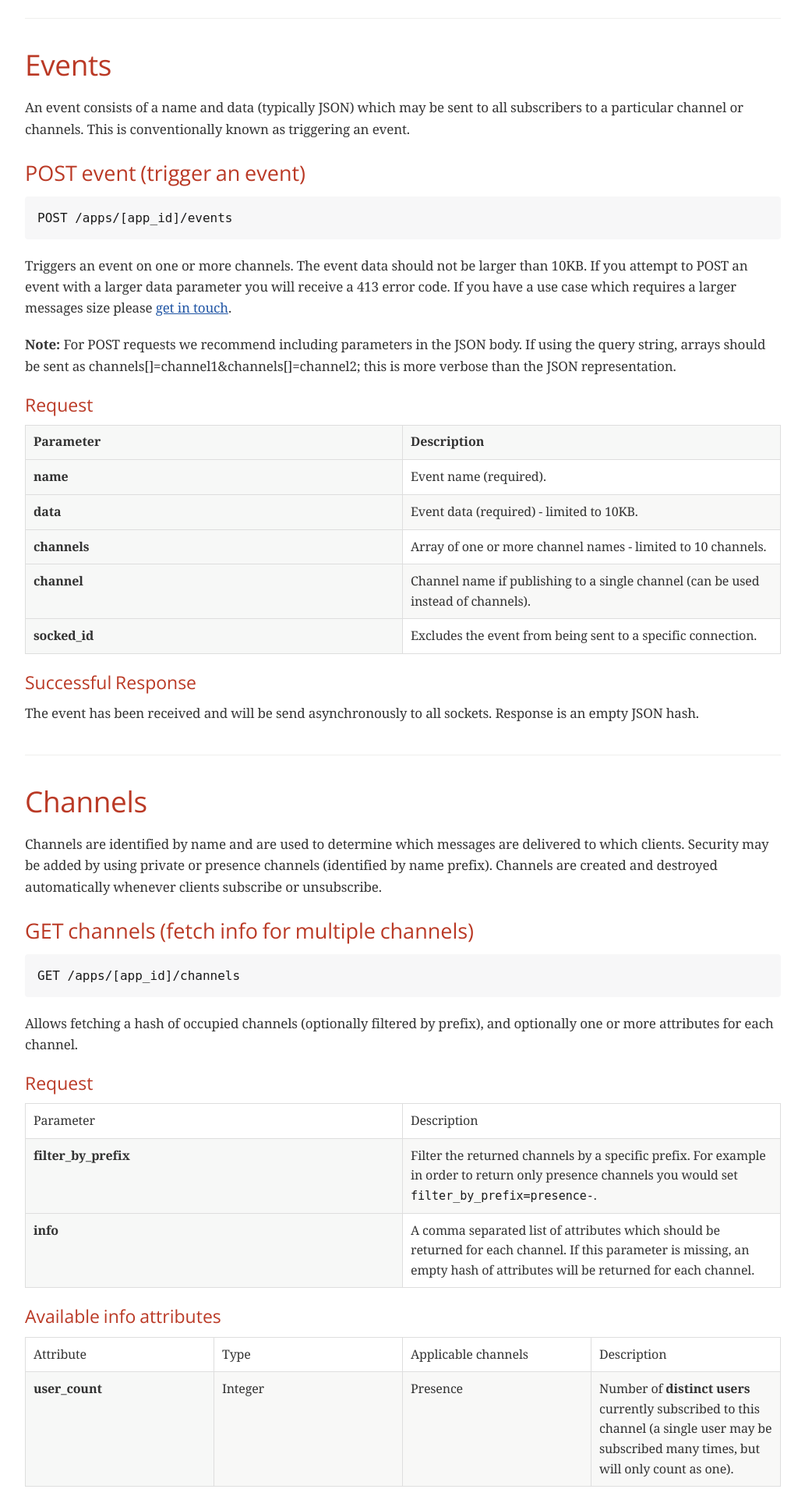
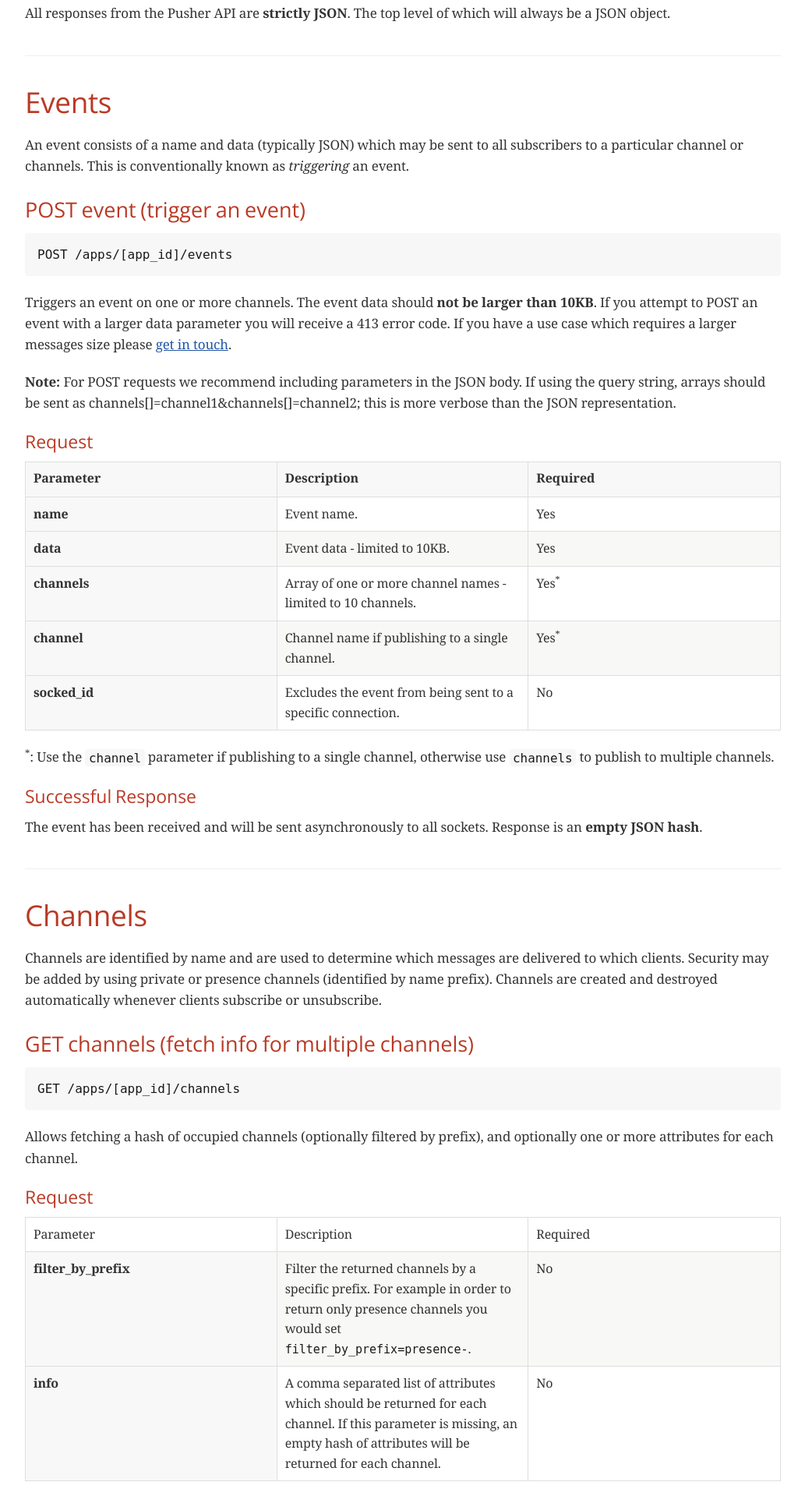
Before and after one commit to pusher/pusher-http-api-reference, a plain HTML site: page http_api.html in a window 1280 px wide. Shown: the part 1091-3001 px from the top of the page at 78% size, without its empty margins (123-1156 px from the left). Drawn offline with nearby package versions, Linux system fonts and the light colour scheme; a web font is replaced by a local one.

Commit message:
Added a required column to parameter tables, other small fixes

```diff
--- a/http_api.html
+++ b/http_api.html
@@ -495,13 +495,16 @@
 <div class="paragraph">
 <p>Other status codes are documented under the appropriate APIs.</p>
 </div>
+<div class="paragraph">
+<p>All responses from the Pusher API are <strong>strictly JSON</strong>. The top level of which will always be a JSON object.</p>
+</div>
 </div>
 </div>
 <div class="sect1">
 <h2 id="events">Events</h2>
 <div class="sectionbody">
 <div class="paragraph">
-<p>An event consists of a name and data (typically JSON) which may be sent to all subscribers to a particular channel or channels. This is conventionally known as triggering an event.</p>
+<p>An event consists of a name and data (typically JSON) which may be sent to all subscribers to a particular channel or channels. This is conventionally known as <em>triggering</em> an event.</p>
 </div>
 <div class="sect2">
 <h3 id="post-event-trigger-an-event">POST event (trigger an event)</h3>
@@ -512,7 +515,7 @@
 </div>
 <div class="paragraph">
 <p>Triggers an event on one or more channels.
-The event data should not be larger than 10KB. If you attempt to POST an event with a larger data parameter you will receive a 413 error code. If you have a use case which requires a larger messages size please <a href="https://support.pusher.com">get in touch</a>.</p>
+The event data should <strong>not be larger than 10KB</strong>. If you attempt to POST an event with a larger data parameter you will receive a 413 error code. If you have a use case which requires a larger messages size please <a href="https://support.pusher.com">get in touch</a>.</p>
 </div>
 <div class="paragraph">
 <p><strong>Note:</strong> For POST requests we recommend including parameters in the JSON body. If using the query string, arrays should be sent as channels[]=channel1&amp;channels[]=channel2; this is more verbose than the JSON representation.</p>
@@ -521,43 +524,53 @@
 <h4 id="request">Request</h4>
 <table class="tableblock frame-all grid-all spread">
 <colgroup>
-<col style="width: 50%;">
-<col style="width: 50%;">
+<col style="width: 33%;">
+<col style="width: 33%;">
+<col style="width: 33%;">
 </colgroup>
 <thead>
 <tr>
 <th class="tableblock halign-left valign-top">Parameter</th>
 <th class="tableblock halign-left valign-top">Description</th>
+<th class="tableblock halign-left valign-top">Required</th>
 </tr>
 </thead>
 <tbody>
 <tr>
 <th class="tableblock halign-left valign-top"><p class="tableblock">name</p></th>
-<td class="tableblock halign-left valign-top"><p class="tableblock">Event name (required).</p></td>
+<td class="tableblock halign-left valign-top"><p class="tableblock">Event name.</p></td>
+<td class="tableblock halign-left valign-top"><p class="tableblock">Yes</p></td>
 </tr>
 <tr>
 <th class="tableblock halign-left valign-top"><p class="tableblock">data</p></th>
-<td class="tableblock halign-left valign-top"><p class="tableblock">Event data (required) - limited to 10KB.</p></td>
+<td class="tableblock halign-left valign-top"><p class="tableblock">Event data - limited to 10KB.</p></td>
+<td class="tableblock halign-left valign-top"><p class="tableblock">Yes</p></td>
 </tr>
 <tr>
 <th class="tableblock halign-left valign-top"><p class="tableblock">channels</p></th>
 <td class="tableblock halign-left valign-top"><p class="tableblock">Array of one or more channel names - limited to 10 channels.</p></td>
+<td class="tableblock halign-left valign-top"><p class="tableblock">Yes<sup>*</sup></p></td>
 </tr>
 <tr>
 <th class="tableblock halign-left valign-top"><p class="tableblock">channel</p></th>
-<td class="tableblock halign-left valign-top"><p class="tableblock">Channel name if publishing to a single channel (can be used instead of channels).</p></td>
+<td class="tableblock halign-left valign-top"><p class="tableblock">Channel name if publishing to a single channel.</p></td>
+<td class="tableblock halign-left valign-top"><p class="tableblock">Yes<sup>*</sup></p></td>
 </tr>
 <tr>
 <th class="tableblock halign-left valign-top"><p class="tableblock">socked_id</p></th>
 <td class="tableblock halign-left valign-top"><p class="tableblock">Excludes the event from being sent to a specific connection.</p></td>
+<td class="tableblock halign-left valign-top"><p class="tableblock">No</p></td>
 </tr>
 </tbody>
 </table>
+<div class="paragraph">
+<p><sup>*</sup>: Use the <code>channel</code> parameter if publishing to a single channel, otherwise use <code>channels</code> to publish to multiple channels.</p>
+</div>
 </div>
 <div class="sect3">
 <h4 id="successful-response">Successful Response</h4>
 <div class="paragraph">
-<p>The event has been received and will be send asynchronously to all sockets. Response is an empty JSON hash.</p>
+<p>The event has been received and will be sent asynchronously to all sockets. Response is an <strong>empty JSON hash</strong>.</p>
 </div>
 </div>
 </div>
@@ -583,21 +596,25 @@
 <h4 id="request-2">Request</h4>
 <table class="tableblock frame-all grid-all spread">
 <colgroup>
-<col style="width: 50%;">
-<col style="width: 50%;">
+<col style="width: 33%;">
+<col style="width: 33%;">
+<col style="width: 33%;">
 </colgroup>
 <tbody>
 <tr>
 <td class="tableblock halign-left valign-top"><p class="tableblock">Parameter</p></td>
 <td class="tableblock halign-left valign-top"><p class="tableblock">Description</p></td>
+<td class="tableblock halign-left valign-top"><p class="tableblock">Required</p></td>
 </tr>
 <tr>
 <th class="tableblock halign-left valign-top"><p class="tableblock">filter_by_prefix</p></th>
 <td class="tableblock halign-left valign-top"><p class="tableblock">Filter the returned channels by a specific prefix. For example in order to return only presence channels you would set <code>filter_by_prefix=presence-</code>.</p></td>
+<td class="tableblock halign-left valign-top"><p class="tableblock">No</p></td>
 </tr>
 <tr>
 <th class="tableblock halign-left valign-top"><p class="tableblock">info</p></th>
 <td class="tableblock halign-left valign-top"><p class="tableblock">A comma separated list of attributes which should be returned for each channel. If this parameter is missing, an empty hash of attributes will be returned for each channel.</p></td>
+<td class="tableblock halign-left valign-top"><p class="tableblock">No</p></td>
 </tr>
 </tbody>
 </table>
@@ -706,12 +723,12 @@
 <th class="tableblock halign-left valign-top"><p class="tableblock">subscription_count</p></th>
 <td class="tableblock halign-left valign-top"><p class="tableblock">Integer</p></td>
 <td class="tableblock halign-left valign-top"><p class="tableblock">All</p></td>
-<td class="tableblock halign-left valign-top"><p class="tableblock">Number of <strong>connections</strong> currently subscribed to this channel.</p></td>
+<td class="tableblock halign-left valign-top"><p class="tableblock">[BETA] Number of connections currently subscribed to this channel. This attribute is not available by default; please contact <a href="mailto:support@pusher.com">support@pusher.com</a> if you would like to beta test this feature.</p></td>
 </tr>
 </tbody>
 </table>
 <div class="paragraph">
-<p>Requesting an attribute which is not available for the requested channel will return an error (for example requesting a the <code>user_count</code> for a public channel).</p>
+<p>Requesting an attribute which is not available for the requested channel will return an error (for example requesting the <code>user_count</code> for a public channel).</p>
 </div>
 </div>
 <div class="sect3">
@@ -840,7 +857,7 @@
 <p>Note that these parameters may be provided in the query string, although this is discouraged.</p>
 </div>
 <div class="paragraph">
-<p>Authentication parameters should be added (assume that these are included in the query string, so the body is unchanged from above). Since the body is non-empty a body_md5 parameter should be added</p>
+<p>Authentication parameters should be added (assume that these are included in the query string, so the body is unchanged from above). Since the body is non-empty a <code>body_md5</code> parameter should be added</p>
 </div>
 <div class="listingblock">
 <div class="content">
@@ -895,7 +912,7 @@
 <div id="footer">
 <div id="footer-text">
 Version 1.0<br>
-Last updated 2015-04-10 14:59:34 BST
+Last updated 2015-04-10 16:07:57 BST
 </div>
 </div>
 </body>
```
Also changed, not shown: 1 other file.
